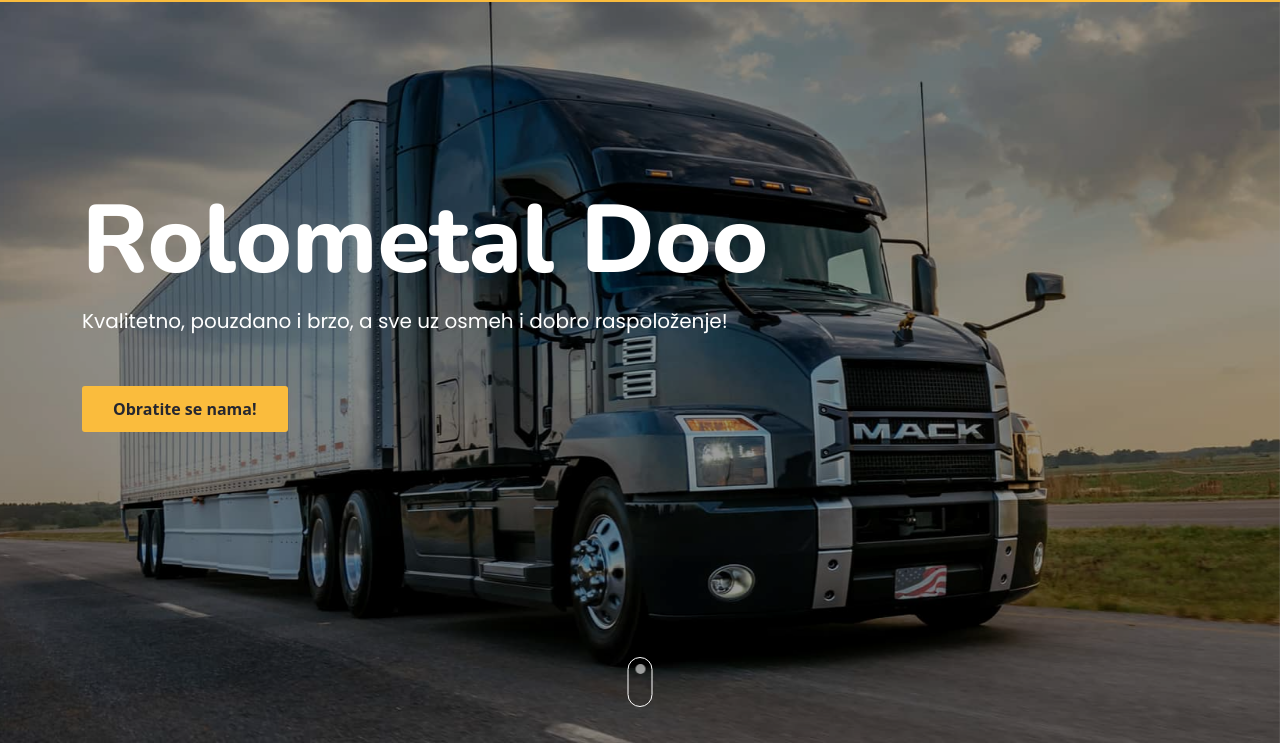
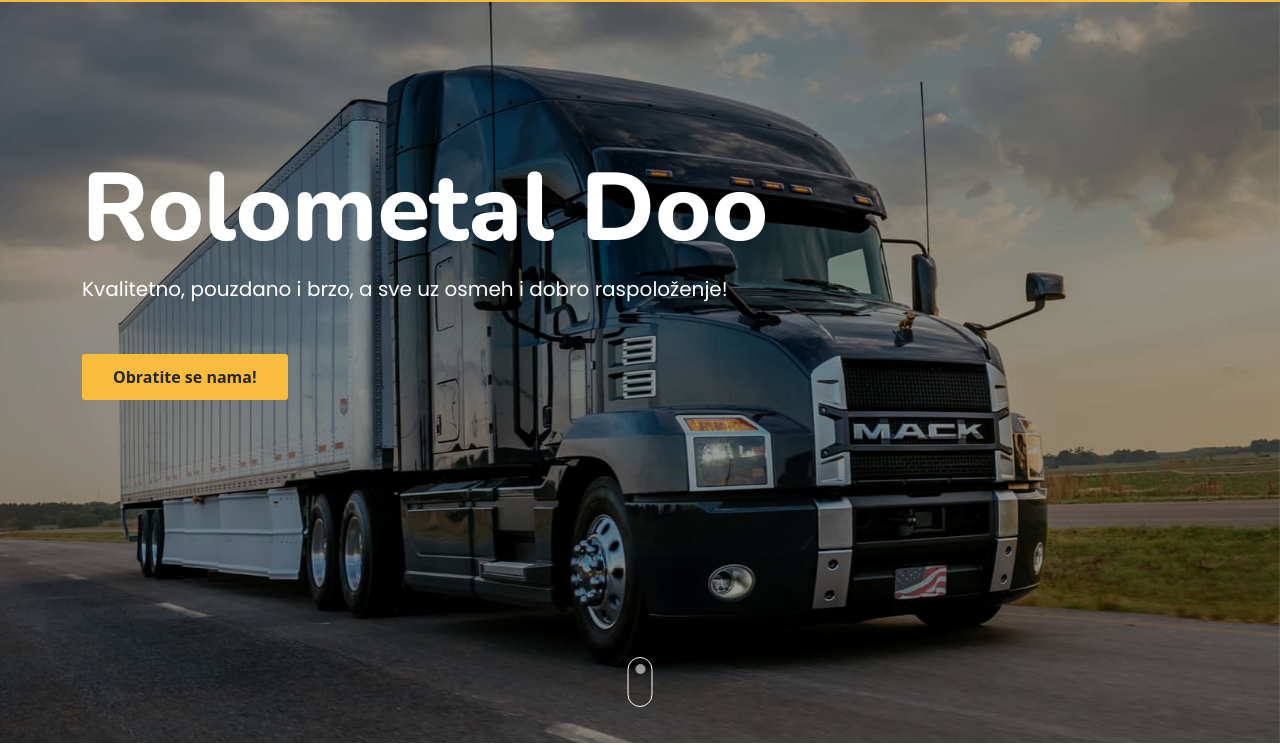
Before and after one commit to abdulazizch/rolometal, a plain HTML site: page index.html in a window 1280 px wide. Shown: the part 57-802 px from the top of the page. Drawn offline with Linux system fonts and the light colour scheme; a web font is replaced by a local one.

```diff
--- a/assets/css/styles.css
+++ b/assets/css/styles.css
@@ -253,7 +253,7 @@
 header .header-text{
     width: 100%;
     position: relative;
-    top: 30%;
+    top: 26%;
 }
 .header-text h2{
     font-size: clamp(46px,10vw, 96px);
```
